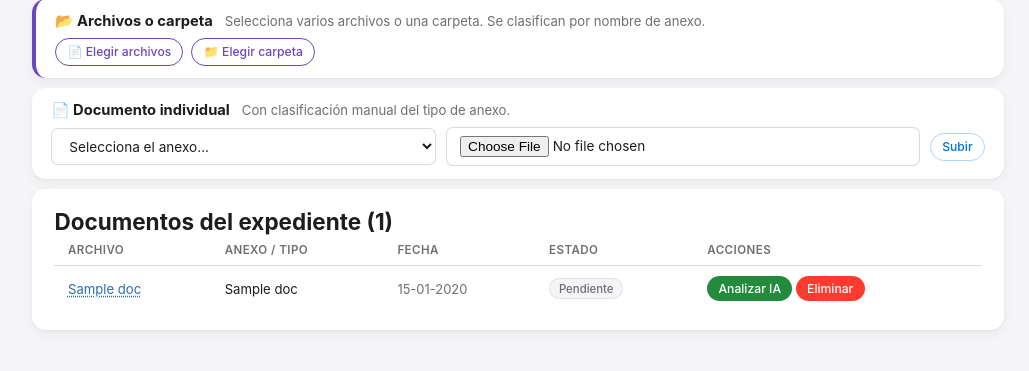
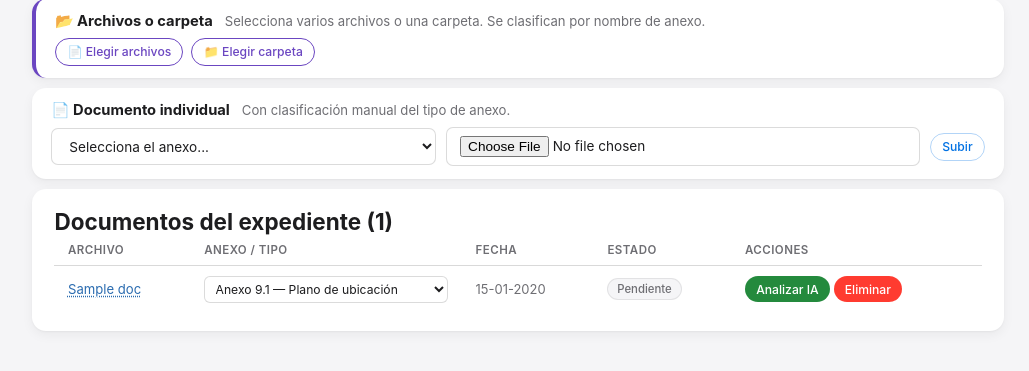
Before and after one commit to CEVV69/revisor-cnr, a FastAPI app: template templates/proyecto.html in a window 1280 px wide. Shown: the part 244-615 px from the top of the page, without its empty margins (122-1151 px from the left). Run offline with FastAPI, Linux system fonts and the light colour scheme; the template is opened without the code that fills it: most values are stand-ins (such as "Sample title", 1, 10 or a date in 2020).

Commit message:
feat: dropdown editable para tipo de documento en tabla de expediente

```diff
--- a/main.py
+++ b/main.py
@@ -419,6 +419,56 @@ async def eliminar_documento(request: Request, proyecto_id: str, doc_id: str):
     return RedirectResponse(url=f"/proyecto/{proyecto_id}", status_code=302)
 
 
+# ─── Cambiar tipo de documento ───────────────────────────────────────────────
+
+# Mapa completo tipo_doc → label (coincide con las opciones del select en proyecto.html)
+TIPO_DOC_LABELS = {
+    "plano_ubicacion":        "Anexo 9.1 — Plano de ubicación",
+    "identificacion_riego":   "Anexo 9.2 — Identificación área de riego",
+    "estudio_hidrologico":    "Anexo 9.4 — Análisis Hidrológico",
+    "pruebas_bombeo":         "Anexo 9.4.2 — Prueba de bombeo",
+    "diseno_hidraulico":      "Anexo 9.5 — Diseño y cálculos hidráulicos",
+    "estudios_complementarios":"Anexo 9.6 — Estudios complementarios",
+    "especificaciones_tecnicas":"Anexo 9.8 — Especificaciones técnicas",
+    "cronograma":             "Anexo 9.8.1 — Cronograma",
+    "cubicaciones":           "Anexo 9.9 — Cubicaciones",
+    "presupuesto":            "Anexo 9.10.1 — Presupuesto obras",
+    "presupuesto_electrico":  "Anexo 9.10.2 — Presupuesto electrificación",
+    "cotizaciones_facturas":  "Anexo 9.10.3 — Cotizaciones y Facturas",
+    "cotizaciones":           "Anexo 9.10.4 — Cotizaciones",
+    "declaracion_iva":        "Anexo 9.10.5 — Declaración No Contribuyente IVA",
+    "planos_tecnificacion":   "Anexo 9.12.1.1 — Planos tecnificación",
+    "planos_obras_civiles":   "Anexo 9.12.1.2 — Planos obras civiles",
+    "memoria_superficies":    "Anexo 9.13.1 — Memoria cálculo superficies",
+    "estudio_suelos":         "Anexo 9.13.2 — Estudio de suelos",
+    "evaluacion_social":      "Anexo 9.14 — Evaluación Social MIDESO",
+    "antecedentes_legales":   "Antecedentes legales",
+    "lista_beneficiarios":    "Lista de beneficiarios",
+    "otro":                   "Otro documento",
+}
+
+
+@app.post("/proyecto/{proyecto_id}/documento/{doc_id}/tipo")
+async def actualizar_tipo_documento(
+    request: Request, proyecto_id: str, doc_id: str,
+    tipo_doc: str = Form(...)
+):
+    user = get_current_user(request)
+    if not user:
+        return {"error": "no autorizado"}
+    proyecto = db.get_proyecto(proyecto_id)
+    if not proyecto:
+        return {"error": "proyecto no encontrado"}
+    doc = next((d for d in proyecto["documentos"] if d["id"] == doc_id), None)
+    if not doc or doc.get("analizado"):
+        return {"error": "documento no modificable"}
+    label = TIPO_DOC_LABELS.get(tipo_doc, tipo_doc.replace("_", " ").title())
+    doc["tipo_doc"] = tipo_doc
+    doc["tipo_doc_label"] = label
+    db.save_proyecto(proyecto)
+    return {"ok": True, "label": label}
+
+
 # ─── Ver / previsualizar documento ───────────────────────────────────────────
 
 @app.get("/proyecto/{proyecto_id}/documento/{doc_id}/ver")
--- a/templates/proyecto.html
+++ b/templates/proyecto.html
@@ -164,8 +164,40 @@ function actualizarEtiqueta(input) {
              target="_blank" title="Ver documento"
              style="color:#2b6cb0; text-decoration:underline dotted; text-underline-offset:2px;">{{ doc.nombre_original }}</a>
         </td>
-        <td style="max-width:180px;">
-          {{ doc.tipo_doc_label if doc.tipo_doc_label else doc.tipo_doc.replace('_', ' ').title() }}
+        <td style="max-width:200px;">
+          {% if doc.analizado %}
+            <span class="text-muted" style="font-size:0.8rem;">{{ doc.tipo_doc_label if doc.tipo_doc_label else doc.tipo_doc.replace('_',' ').title() }}</span>
+          {% else %}
+            <select onchange="cambiarTipo('{{ proyecto.id }}','{{ doc.id }}',this)"
+                    style="width:100%;font-size:0.76rem;padding:0.25rem 0.4rem;border-radius:6px;border:1px solid rgba(0,0,0,0.14);background:var(--surface);color:var(--text);font-family:inherit;">
+              <optgroup label="Tecnificación — Anexos SEP">
+                <option value="plano_ubicacion" {% if doc.tipo_doc=='plano_ubicacion' %}selected{% endif %}>Anexo 9.1 — Plano de ubicación</option>
+                <option value="identificacion_riego" {% if doc.tipo_doc=='identificacion_riego' %}selected{% endif %}>Anexo 9.2 — Identificación área de riego</option>
+                <option value="estudio_hidrologico" {% if doc.tipo_doc=='estudio_hidrologico' %}selected{% endif %}>Anexo 9.4 — Análisis Hidrológico</option>
+                <option value="pruebas_bombeo" {% if doc.tipo_doc=='pruebas_bombeo' %}selected{% endif %}>Anexo 9.4.2 — Prueba de bombeo</option>
+                <option value="diseno_hidraulico" {% if doc.tipo_doc=='diseno_hidraulico' %}selected{% endif %}>Anexo 9.5 — Diseño y cálculos hidráulicos</option>
+                <option value="estudios_complementarios" {% if doc.tipo_doc=='estudios_complementarios' %}selected{% endif %}>Anexo 9.6 — Estudios complementarios</option>
+                <option value="especificaciones_tecnicas" {% if doc.tipo_doc=='especificaciones_tecnicas' %}selected{% endif %}>Anexo 9.8 — Especificaciones técnicas</option>
+                <option value="cronograma" {% if doc.tipo_doc=='cronograma' %}selected{% endif %}>Anexo 9.8.1 — Cronograma</option>
+                <option value="cubicaciones" {% if doc.tipo_doc=='cubicaciones' %}selected{% endif %}>Anexo 9.9 — Cubicaciones</option>
+                <option value="presupuesto" {% if doc.tipo_doc=='presupuesto' %}selected{% endif %}>Anexo 9.10.1 — Presupuesto obras</option>
+                <option value="presupuesto_electrico" {% if doc.tipo_doc=='presupuesto_electrico' %}selected{% endif %}>Anexo 9.10.2 — Presupuesto electrificación</option>
+                <option value="cotizaciones_facturas" {% if doc.tipo_doc=='cotizaciones_facturas' %}selected{% endif %}>Anexo 9.10.3 — Cotizaciones y Facturas</option>
+                <option value="cotizaciones" {% if doc.tipo_doc=='cotizaciones' %}selected{% endif %}>Anexo 9.10.4 — Cotizaciones</option>
+                <option value="declaracion_iva" {% if doc.tipo_doc=='declaracion_iva' %}selected{% endif %}>Anexo 9.10.5 — Declaración IVA</option>
+                <option value="planos_tecnificacion" {% if doc.tipo_doc=='planos_tecnificacion' %}selected{% endif %}>Anexo 9.12.1.1 — Planos tecnificación</option>
+                <option value="planos_obras_civiles" {% if doc.tipo_doc=='planos_obras_civiles' %}selected{% endif %}>Anexo 9.12.1.2 — Planos obras civiles</option>
+                <option value="memoria_superficies" {% if doc.tipo_doc=='memoria_superficies' %}selected{% endif %}>Anexo 9.13.1 — Memoria superficies</option>
+                <option value="estudio_suelos" {% if doc.tipo_doc=='estudio_suelos' %}selected{% endif %}>Anexo 9.13.2 — Estudio de suelos</option>
+                <option value="evaluacion_social" {% if doc.tipo_doc=='evaluacion_social' %}selected{% endif %}>Anexo 9.14 — Evaluación Social MIDESO</option>
+              </optgroup>
+              <optgroup label="Otros">
+                <option value="antecedentes_legales" {% if doc.tipo_doc=='antecedentes_legales' %}selected{% endif %}>Antecedentes legales</option>
+                <option value="lista_beneficiarios" {% if doc.tipo_doc=='lista_beneficiarios' %}selected{% endif %}>Lista de beneficiarios</option>
+                <option value="otro" {% if doc.tipo_doc=='otro' %}selected{% endif %}>Otro documento</option>
+              </optgroup>
+            </select>
+          {% endif %}
         </td>
         <td class="text-muted" style="white-space:nowrap;">{{ doc.fecha_subida[8:10] }}-{{ doc.fecha_subida[5:7] }}-{{ doc.fecha_subida[:4] }}</td>
         <td>
@@ -289,4 +321,23 @@ function actualizarEtiqueta(input) {
 
 {% endif %}
 
+<script>
+function cambiarTipo(proyectoId, docId, select) {
+  const tipo = select.value;
+  const fd = new FormData();
+  fd.append('tipo_doc', tipo);
+  select.style.borderColor = '#ff9f0a';
+  fetch(`/proyecto/${proyectoId}/documento/${docId}/tipo`, { method: 'POST', body: fd })
+    .then(r => r.json())
+    .then(data => {
+      if (data.ok) {
+        select.style.borderColor = '#34c759';
+        setTimeout(() => select.style.borderColor = '', 1200);
+      } else {
+        select.style.borderColor = '#ff3b30';
+      }
+    })
+    .catch(() => { select.style.borderColor = '#ff3b30'; });
+}
+</script>
 {% endblock %}
```
